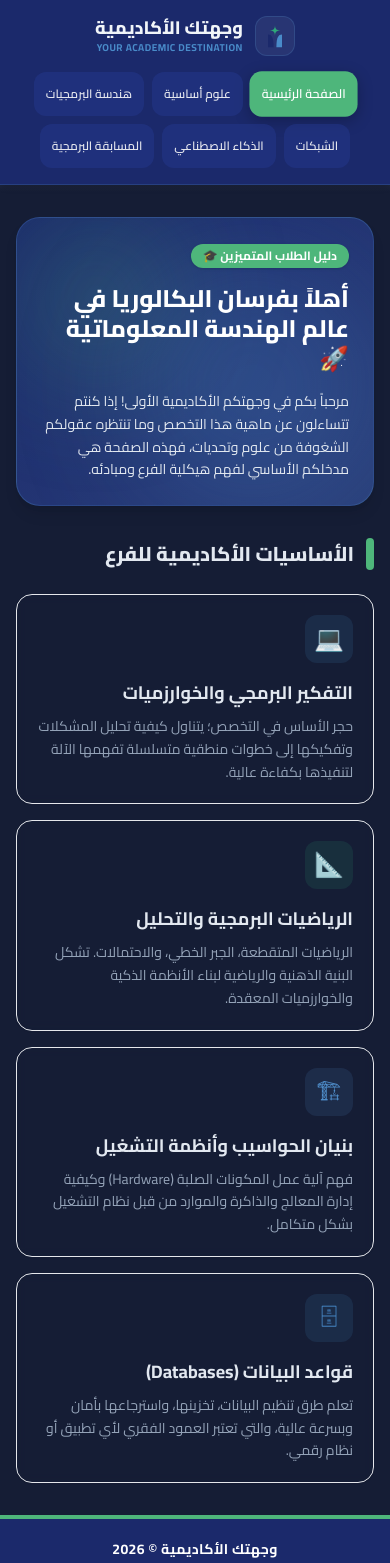
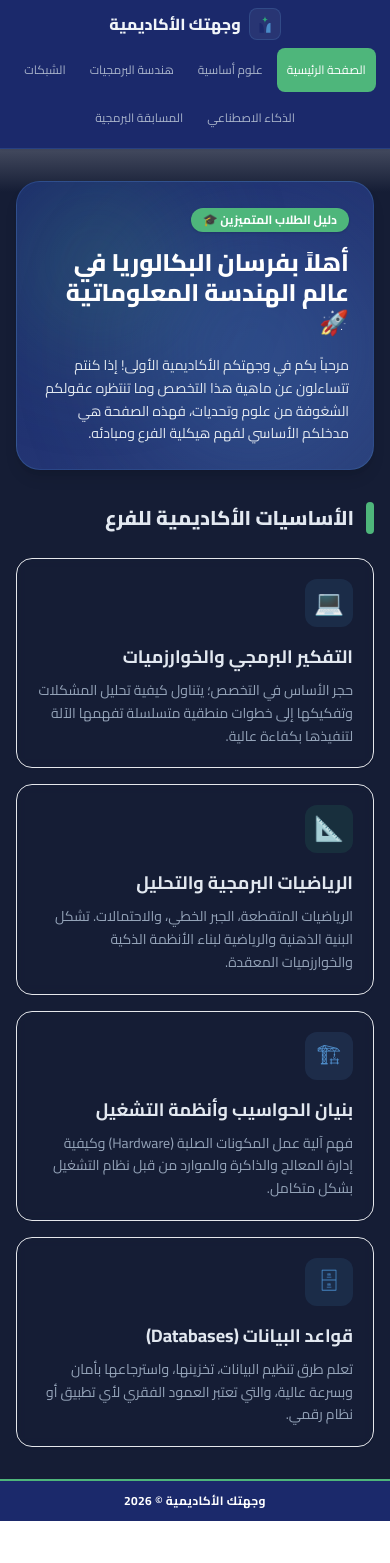
Before and after one commit to zainabjundi97/-, a React (Vite) app: page / in a window 390 px wide. Shown: the top 1563 px of the page. After the commit the page ends 1521 px from the top, so only its background shows below. Built offline with nearby package versions, Linux system fonts and the light colour scheme.

Commit message:
edit in header size

```diff
--- a/src/components/SiteFooter/SiteFooter.jsx
+++ b/src/components/SiteFooter/SiteFooter.jsx
@@ -1,20 +1,21 @@
-import { getDepartment, SITE_THEME } from '../../lib/departments';
+import { SITE_THEME } from '../../lib/departments';
 
-/**
- * @param {{ activeTab: string }} props
- */
-export default function SiteFooter({ activeTab }) {
-  const dept = getDepartment(activeTab);
+export default function SiteFooter() {
   const year = new Date().getFullYear();
 
   return (
     <footer
-      className="w-full text-white py-5 text-center text-sm flex-shrink-0 border-t-4"
-      style={{ backgroundColor: SITE_THEME.footerBg, borderTopColor: dept.navActive }}
+      className="w-full text-white py-3 text-center text-xs sm:text-sm flex-shrink-0 border-t-2"
+      style={{
+        backgroundColor: SITE_THEME.footerBg,
+        borderTopColor: SITE_THEME.navAccent,
+      }}
     >
-      <div className="w-full px-4 sm:px-6 space-y-1">
-        <p className="font-bold tracking-wide">وجهتك الأكاديمية © {year}</p>
-        <p className="text-xs text-slate-300">
+      <div className="w-full px-3 sm:px-6">
+        <p className="font-bold tracking-wide">
+          وجهتك الأكاديمية © {year}
+        </p>
+        <p className="hidden sm:block text-xs text-slate-300 mt-1">
           منصة مخصصة لطلاب البكالوريا لمساعدتهم في اختيار مسارهم الأكاديمي بثقة وشغف.
         </p>
       </div>
--- a/src/components/SiteHeader/SiteHeader.jsx
+++ b/src/components/SiteHeader/SiteHeader.jsx
@@ -1,8 +1,13 @@
+import { motion } from 'motion/react';
 import { NAV_ITEMS, SITE_THEME } from '../../lib/departments';
+import { navShell } from '../../lib/animations';
+import { usePrefersReducedMotion } from '../../hooks/usePrefersReducedMotion';
+
+const MotionSpan = motion.span;
 
 function SiteLogo() {
   return (
-    <svg width="28" height="28" viewBox="0 0 100 100" fill="none" xmlns="http://www.w3.org/2000/svg" aria-hidden>
+    <svg width="22" height="22" viewBox="0 0 100 100" fill="none" xmlns="http://www.w3.org/2000/svg" aria-hidden>
       <path
         d="M50 10 C50 25, 55 30, 70 30 C55 30, 50 35, 50 50 C50 35, 45 30, 30 30 C45 30, 50 25, 50 10 Z"
         fill="#2EA879"
@@ -18,18 +23,20 @@ function SiteLogo() {
  * @param {{ activeTab: string, onTabChange: (id: string) => void }} props
  */
 export default function SiteHeader({ activeTab, onTabChange }) {
+  const prefersReducedMotion = usePrefersReducedMotion();
+
   return (
     <header
-      className="w-full flex-shrink-0 z-50 shadow-md overflow-x-hidden"
+      className="w-full flex-shrink-0 z-50 shadow-sm overflow-x-hidden"
       style={{
         backgroundColor: SITE_THEME.headerBg,
         borderBottom: `1px solid ${SITE_THEME.headerBorder}`,
       }}
     >
-      <div className="w-full px-4 sm:px-6 py-4 flex flex-col md:flex-row justify-between items-center gap-4">
-        <div className="flex items-center gap-3">
+      <div className="w-full max-w-7xl mx-auto px-3 sm:px-6 py-2 sm:py-2.5 flex flex-col md:flex-row justify-between items-center gap-2 md:gap-4">
+        <div className="flex items-center gap-2 sm:gap-3 shrink-0">
           <div
-            className="flex items-center justify-center w-10 h-10 rounded-xl border"
+            className="flex items-center justify-center w-8 h-8 rounded-lg border"
             style={{
               backgroundColor: 'rgba(255,255,255,0.06)',
               borderColor: SITE_THEME.headerBorder,
@@ -39,48 +46,47 @@ export default function SiteHeader({ activeTab, onTabChange }) {
           </div>
           <div>
             <h1
-              className="text-lg sm:text-xl font-black leading-tight"
+              className="text-base sm:text-lg font-black leading-tight"
               style={{ color: SITE_THEME.textPrimary }}
             >
               وجهتك الأكاديمية
             </h1>
-            <p className="text-[10px] sm:text-xs font-bold text-[#498BC9] tracking-wider uppercase">
+            <p className="hidden sm:block text-[10px] font-bold text-[#498BC9] tracking-wider uppercase">
               YOUR ACADEMIC DESTINATION
             </p>
           </div>
         </div>
 
-        <nav
-          aria-label="أقسام الكلية"
-          className="w-full md:w-auto md:flex-1 md:max-w-4xl"
-        >
-          <ul className="flex flex-wrap justify-center gap-2 w-full">
+        <nav aria-label="أقسام الكلية" className="w-full md:w-auto md:flex-1">
+          <ul className="flex flex-wrap justify-center gap-1 sm:gap-1.5 w-full">
             {NAV_ITEMS.map((dept) => {
               const isActive = activeTab === dept.id;
               return (
-                <li key={dept.id}>
+                <li key={dept.id} className="relative">
                   <button
                     type="button"
                     onClick={() => onTabChange(dept.id)}
-                    className="min-h-[44px] px-3 sm:px-5 py-2 sm:py-2.5 rounded-xl text-white text-xs sm:text-sm font-semibold transition-all duration-200 whitespace-nowrap"
-                    style={{
-                      backgroundColor: isActive ? dept.navActive : SITE_THEME.navInactive,
-                      opacity: isActive ? 1 : 0.88,
-                      transform: isActive ? 'scale(1.03)' : 'scale(1)',
-                      boxShadow: isActive ? '0 4px 14px rgba(0,0,0,0.25)' : 'none',
-                    }}
-                    onMouseEnter={(e) => {
-                      if (!isActive) {
-                        e.currentTarget.style.backgroundColor = SITE_THEME.navInactiveHover;
-                      }
-                    }}
-                    onMouseLeave={(e) => {
-                      if (!isActive) {
-                        e.currentTarget.style.backgroundColor = SITE_THEME.navInactive;
-                      }
-                    }}
+                    className={`relative min-h-[44px] px-2.5 sm:px-3.5 rounded-lg text-xs sm:text-sm font-medium transition-colors cursor-pointer whitespace-nowrap ${
+                      isActive
+                        ? 'text-white'
+                        : 'text-slate-300/80 hover:text-white'
+                    }`}
                   >
-                    {dept.label}
+                    {isActive &&
+                      (prefersReducedMotion ? (
+                        <span
+                          className="absolute inset-0 rounded-lg"
+                          style={{ backgroundColor: SITE_THEME.navAccent }}
+                        />
+                      ) : (
+                        <MotionSpan
+                          layoutId={navShell.layoutId}
+                          className="absolute inset-0 rounded-lg"
+                          style={{ backgroundColor: SITE_THEME.navAccent }}
+                          transition={navShell.transition}
+                        />
+                      ))}
+                    <span className="relative z-10">{dept.label}</span>
                   </button>
                 </li>
               );
--- a/src/lib/departments.js
+++ b/src/lib/departments.js
@@ -10,6 +10,9 @@ export const SITE_THEME = {
   textHeading: '#e2e8f0',
   navInactive: 'rgba(37, 57, 142, 0.55)',
   navInactiveHover: '#2B2E71',
+  navAccent: '#4EB67B',
+  navText: 'rgba(241, 245, 249, 0.75)',
+  navTextActive: '#ffffff',
   footerBg: '#1B296B',
 };
 
--- a/src/pages/AcademicApp.jsx
+++ b/src/pages/AcademicApp.jsx
@@ -42,7 +42,7 @@ export default function AcademicApp() {
     >
       <SiteHeader activeTab={activeTab} onTabChange={handleTabChange} />
       {renderTab(activeTab)}
-      <SiteFooter activeTab={activeTab} />
+      <SiteFooter />
     </div>
   );
 }
--- a/src/pages/ComingSoonPage.jsx
+++ b/src/pages/ComingSoonPage.jsx
@@ -25,7 +25,7 @@ export default function ComingSoonPage({ departmentId }) {
             <div className="relative z-10">
               <h2 className="text-2xl sm:text-3xl font-black mb-2">{dept.label}</h2>
               <p className="text-slate-200 text-sm sm:text-base">
-                محتوى هذا القسم قيد الإعداد.
+                قريبا
               </p>
             </div>
           </section>
```
Also changed, not shown: src/lib/animations.js, 1 other file (tests, documents, lock files or other folders).
